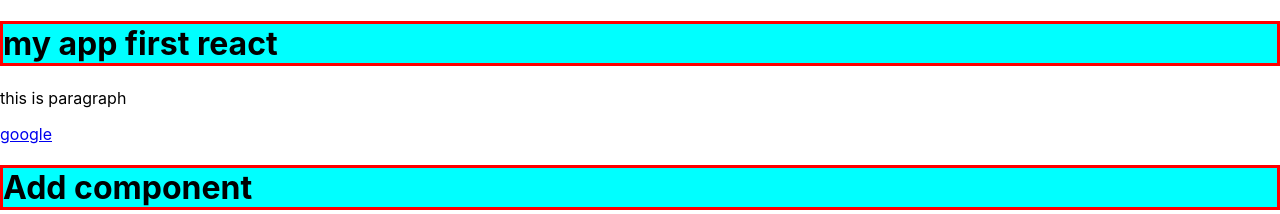
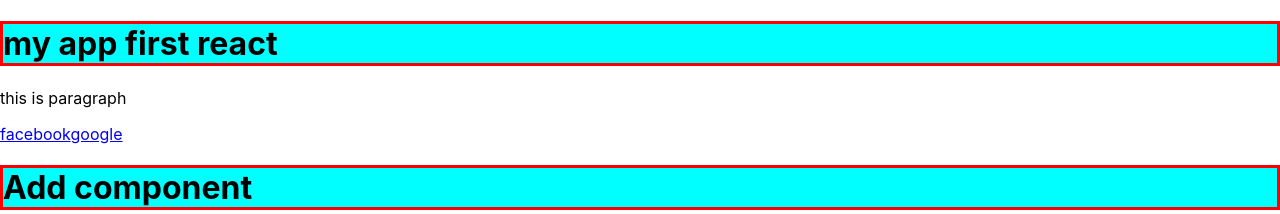
Before and after one commit to sonal-shivrekar/ARCreact, a React (Create React App) app: page / in a window 1280 px wide. Shown: the top 214 px of the page. Built offline with nearby package versions, Linux system fonts and the light colour scheme.

Commit message:
12 commit

```diff
--- a/src/App.js
+++ b/src/App.js
@@ -10,6 +10,8 @@ function App() {
     <h1>my app first  react</h1>
 
     <p>this is paragraph</p>
+
+    <a href = "https://www.facebook.com/">facebook</a>
 
 
 
```
